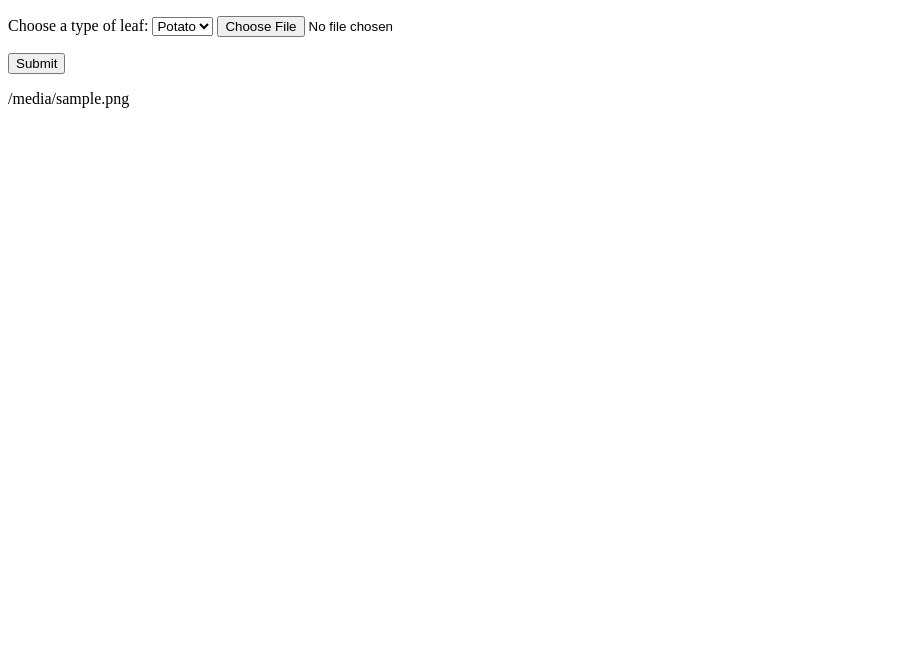
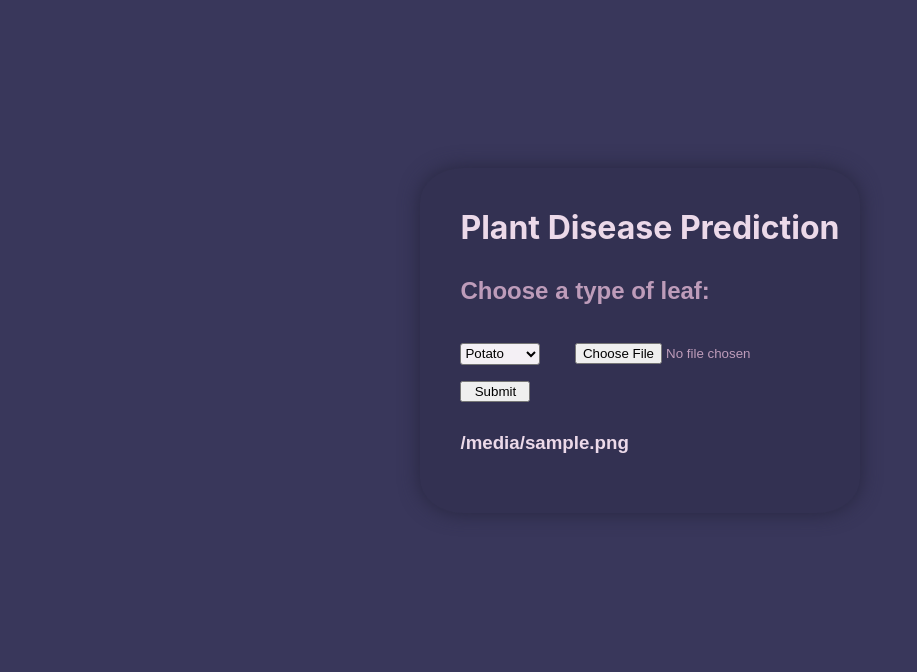
Before and after one commit to divyanshu290504/Leaf-Disease-Detection, a Flask app: template templates/index.html in a window 1280 px wide. Shown: the top 672 px of the page, without its empty margins (0-917 px from the left). Run offline with Flask 3, Linux system fonts and the light colour scheme; the template is opened without the code that fills it: most values are stand-ins (such as "Sample title", 1, 10 or a date in 2020); some web fonts are replaced.

Commit message:
Update index.html

```diff
--- a/templates/index.html
+++ b/templates/index.html
@@ -1,32 +1,137 @@
 <!DOCTYPE html>
 <html lang="en">
+  <head>
+    <meta charset="UTF-8" />
+    <meta http-equiv="X-UA-Compatible" content="IE=edge" />
+    <meta name="viewport" content="width=device-width, initial-scale=1.0" />
+    <title>LeafDisease</title>
+    <style>
+      @import url("https://fonts.cdnfonts.com/css/sf-compact-display");
+       @import url('https://fonts.cdnfonts.com/css/sf-pro-display');
+      body {
+        font-family: "SF Compact Display", sans-serif;
+        background-color: #39375b;
+        color: #be9cba;
+        display: flex;
+        justify-content: center;
+        flex-direction: column;
+        align-items: center;
+      }
 
-<head>
-    <meta charset="UTF-8">
-    <meta http-equiv="X-UA-Compatible" content="IE=edge">
-    <meta name="viewport" content="width=device-width, initial-scale=1.0">
-    <title>Document</title>
+      .card{
+        margin:20vh;
+        background-color: rgba(0,0,0,10%);
+        padding-left: 40px;
+        padding-bottom: 40px;
+        padding-right: 20px;
+        border-radius: 10%;
+        box-shadow: 0 0 20px #27263f;
+      }
+      /* h2{
+        margin-left: 15%;
+      } */
+      h1{
+        color:#ecd9e9 ;
+        font-family: 'SF Pro Display', sans-serif;
+        margin: 40px 0 30px 0;
+      }
+      .content {
+        /* border: 1px solid #eaa7e2; */
+        max-width: 500px;
+
+        /* top: 30vh;
+            left:30vw */
+      }
+      .select-dropdown {
+        position: relative;
+        background-color: #f4f0f5;
+        border-radius: 3px;
+        height: 22px;
+        width: 80px;
+        margin: 0 30px 0 0;
+      }
+      .select-dropdown select {
+        font-size: 1rem;
+        font-weight: normal;
+        max-width: 100%;
+        padding: 8px 24px 8px 10px;
+        border: none;
+        background-color: transparent;
+        -webkit-appearance: none;
+        -moz-appearance: none;
+        appearance: none;
+      }
+      .select-dropdown select:active,
+      .select-dropdown select:focus {
+        outline: none;
+        box-shadow: none;
+      }
+      .select-dropdown:after {
+        content: "";
+        position: absolute;
+        top: 50%;
+        right: 8px;
+        width: 0;
+        height: 0;
+        margin-top: -2px;
+        border-top: 5px solid #aaa;
+        border-right: 5px solid transparent;
+        border-left: 5px solid transparent;
+      }
+      #file-upload-button{
+        height: 30px;
+        width: 80px;
+
+      }
+
+      .btn{
+        width:70px
+      }
+
+      .result{
+       margin-top: 30px;
+       color: #ecd9e9 ;
+      }
+
+
+    </style>
   </head>
 
   <body>
+    <div class="card">
+ <h1>Plant Disease Prediction</h1>
+    <div class="content">
       <form method="post" action="/" enctype="multipart/form-data">
         <dl>
           <p>
-                <label for="cars">Choose a type of leaf:</label>
-                <select id="leaf" name="leaf">
+            <label for="cars"><h2>Choose a type of leaf:</h2></label>
+            <br />
+            <select class="select-dropdown" id="leaf" name="leaf">
               <option value="potato">Potato</option>
               <option value="maize">Maize</option>
               <option value="corn">Corn</option>
             </select>
 
-                <input type="file" name="file" class="form-control" autocomplete="off" required>
+            <input
+              type="file"
+              name="file"
+              class="form-control"
+              autocomplete="off"
+              required
+            />
           </p>
         </dl>
         <p>
-            <input type="submit" value="Submit" class="btn btn-info">
+          <input type="submit" value="Submit" class="btn btn-info" />
         </p>
       </form>
-    {{filename}}
+      <div class="result">
+        <h3>{{filename}}</h3>
+
+      </div>
+
+    </div>
+    </div>
+
   </body>
-
 </html>
```
Lines whose indentation alone changed are shown as unchanged.
